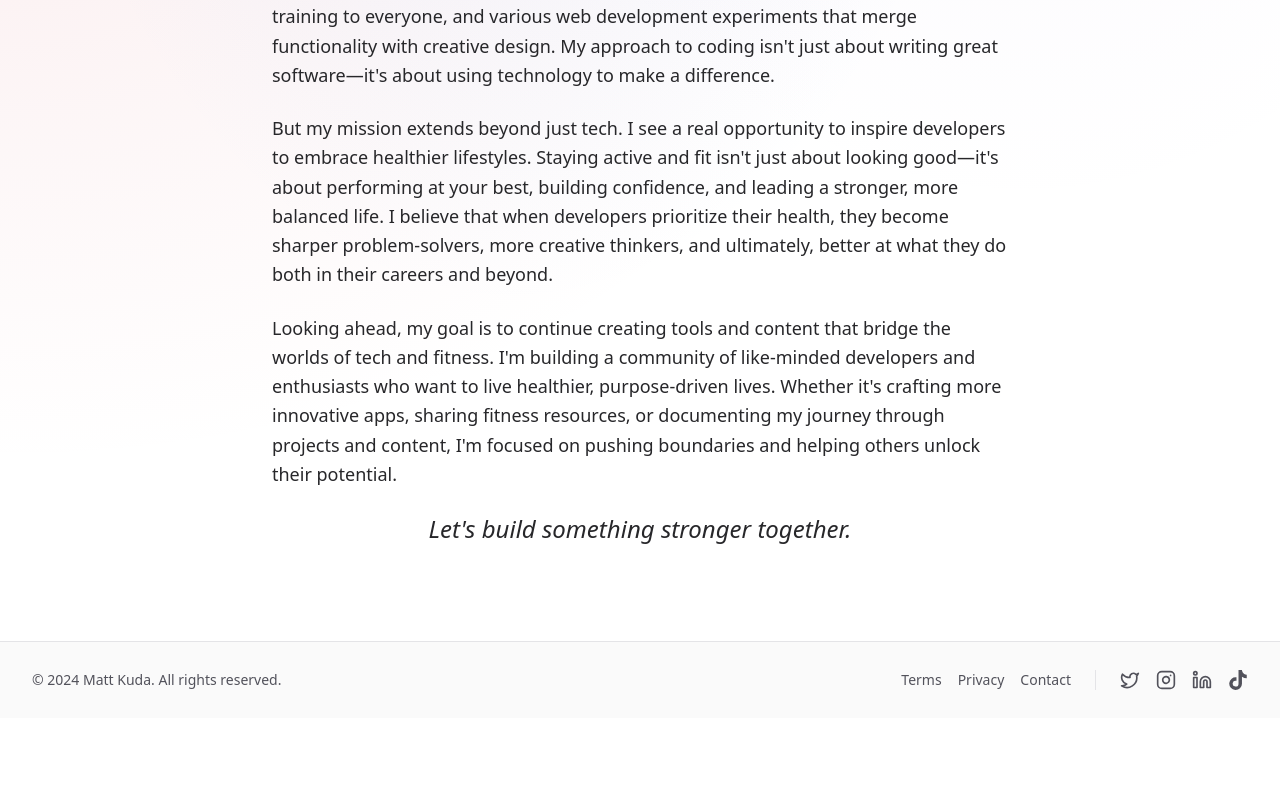
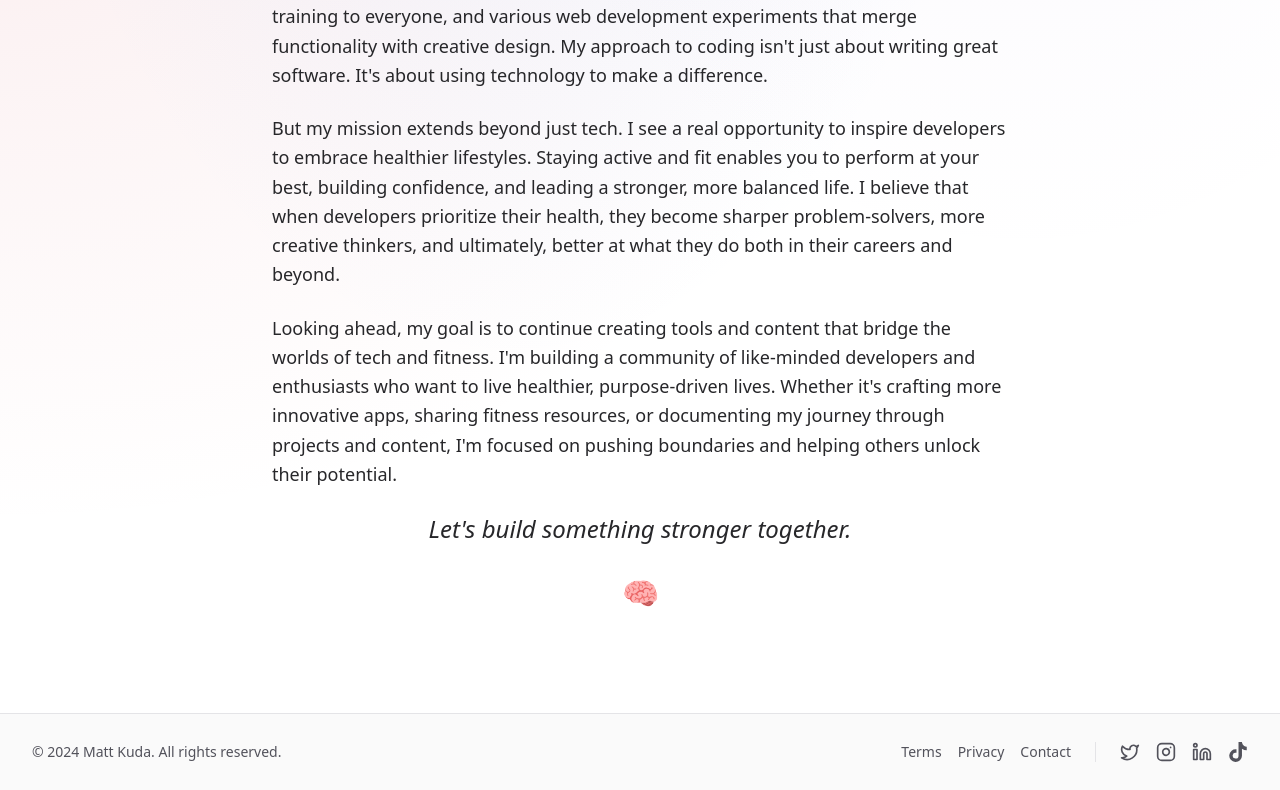
Before and after one commit to mattkuda/mattkuda-hub, a Next.js app: page /aboutme in a window 1280 px wide. Shown: the part 1009-1799 px from the top of the page. Before the commit the page ends 1727 px from the top, so only its background shows below. Built offline with nearby package versions, Linux system fonts and the light colour scheme.

Commit message:
About me copy update

```diff
--- a/src/app/aboutme/page.tsx
+++ b/src/app/aboutme/page.tsx
@@ -1,4 +1,5 @@
 import Image from "next/image";
+import { AnimatedEmojiSequence } from "../../components/animated-emoji-sequence";
 
 export default function AboutMe() {
     return (
@@ -30,11 +31,11 @@ export default function AboutMe() {
                         </p>
 
                         <p>
-                            As a developer, I&apos;ve spent years honing my skills in building applications, solving problems, and creating tools that make life easier and more impactful. Some of my projects include TabaFit, a Tabata workout app designed to bring the power of HIIT training to everyone, and various web development experiments that merge functionality with creative design. My approach to coding isn&apos;t just about writing great software—it&apos;s about using technology to make a difference.
+                            As a developer, I've spent years honing my skills in building applications, solving problems, and creating tools that make life easier and more impactful. Some of my projects include TabaFit, a Tabata workout app designed to bring the power of HIIT training to everyone, and various web development experiments that merge functionality with creative design. My approach to coding isn't just about writing great software. It's about using technology to make a difference.
                         </p>
 
                         <p>
-                            But my mission extends beyond just tech. I see a real opportunity to inspire developers to embrace healthier lifestyles. Staying active and fit isn&apos;t just about looking good—it&apos;s about performing at your best, building confidence, and leading a stronger, more balanced life. I believe that when developers prioritize their health, they become sharper problem-solvers, more creative thinkers, and ultimately, better at what they do both in their careers and beyond.
+                            But my mission extends beyond just tech. I see a real opportunity to inspire developers to embrace healthier lifestyles. Staying active and fit enables you to perform at your best, building confidence, and leading a stronger, more balanced life. I believe that when developers prioritize their health, they become sharper problem-solvers, more creative thinkers, and ultimately, better at what they do both in their careers and beyond.
                         </p>
 
                         <p>
@@ -44,6 +45,9 @@ export default function AboutMe() {
                         <p className="text-xl md:text-2xl font-medium text-center italic mt-8">
                             Let&apos;s build something stronger together.
                         </p>
+                        <div className="flex justify-center">
+                            <AnimatedEmojiSequence />
+                        </div>
                     </div>
                 </div>
             </div>
```
